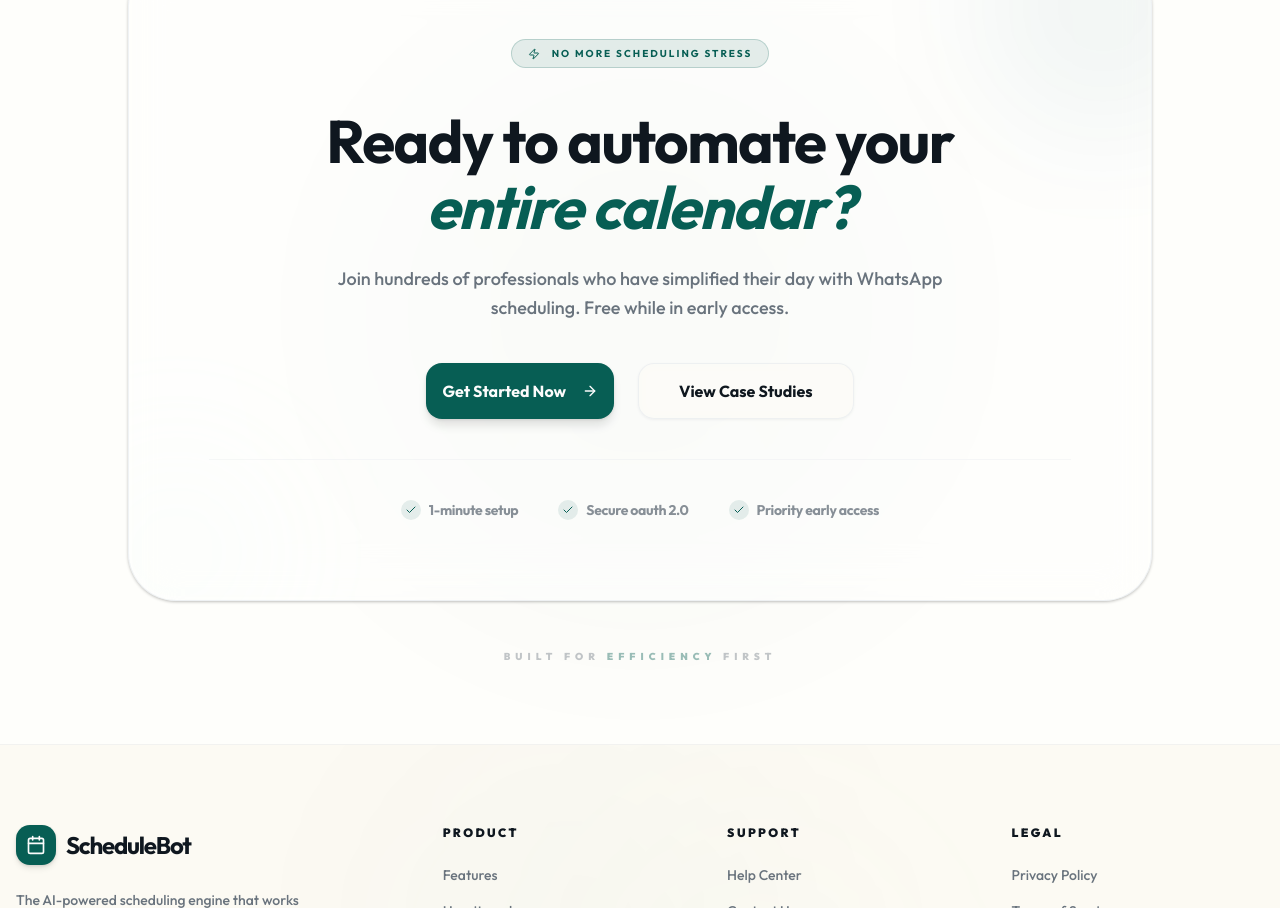
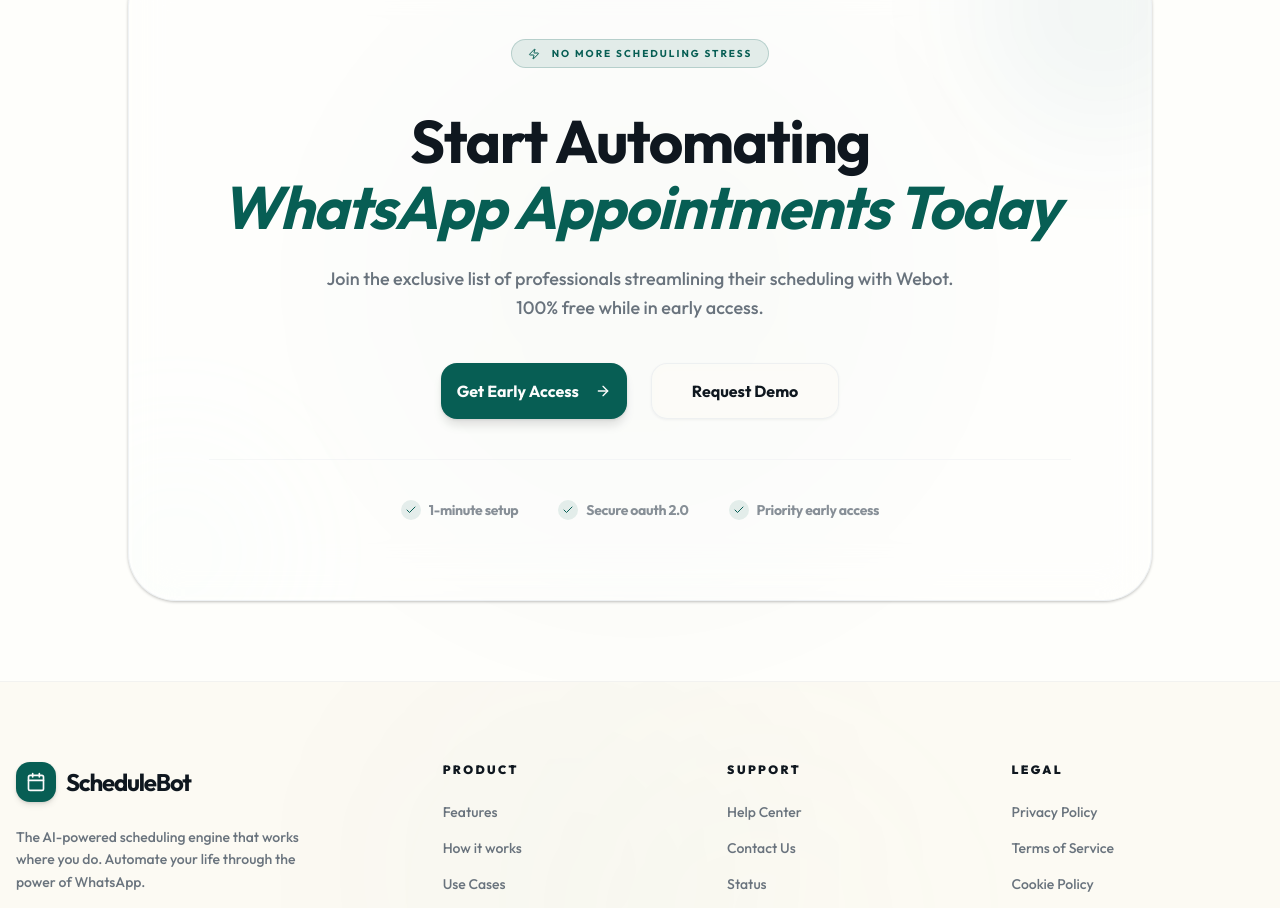
Before and after one commit to Lordevs/webot-frontend, a Next.js app: page / in a window 1280 px wide. Shown: the part 9364-10272 px from the top of the page. Built offline with nearby package versions, Linux system fonts and the light colour scheme.

Commit message:
feat: add CTA section component to promote WhatsApp appointment automation and early access.

```diff
--- a/src/components/home/cta-section.tsx
+++ b/src/components/home/cta-section.tsx
@@ -39,12 +39,14 @@
               {/* Title */}
               <div className="space-y-6">
                 <h2 className="text-4xl lg:text-6xl font-bold tracking-tight leading-[1.1] text-foreground">
-                  Ready to automate your <br className="hidden md:block" />
-                  <span className="text-primary italic">entire calendar?</span>
+                  Start Automating <br className="hidden md:block" />
+                  <span className="text-primary italic">
+                    WhatsApp Appointments Today
+                  </span>
                 </h2>
                 <p className="text-lg text-muted-foreground leading-relaxed max-w-2xl mx-auto font-medium">
-                  Join hundreds of professionals who have simplified their day
-                  with WhatsApp scheduling. Free while in early access.
+                  Join the exclusive list of professionals streamlining their
+                  scheduling with Webot. 100% free while in early access.
                 </p>
               </div>
 
@@ -53,14 +55,14 @@
                 <Button
                   size="lg"
                   className="h-14 px-10 rounded-2xl text-base font-bold shadow-xl shadow-primary/25 hover:scale-[1.02] active:scale-[0.98] transition-all group">
-                  Get Started Now
+                  Get Early Access
                   <ArrowRight className="ml-2 w-4 h-4 translate-x-0 group-hover:translate-x-1 transition-transform" />
                 </Button>
                 <Button
                   variant="outline"
                   size="lg"
                   className="h-14 px-10 rounded-2xl text-base font-bold bg-background/50 backdrop-blur-sm border-border/50 hover:bg-muted/50 transition-all">
-                  View Case Studies
+                  Request Demo
                 </Button>
               </div>
 
@@ -83,13 +85,6 @@
               </div>
             </div>
           </motion.div>
-
-          {/* Bottom Fine Print */}
-          <div className="mt-12 text-center opacity-40">
-            <p className="text-[10px] font-black uppercase tracking-[0.5em] text-muted-foreground">
-              Built for <span className="text-primary">efficiency</span> first
-            </p>
-          </div>
         </div>
       </div>
     </section>
```
